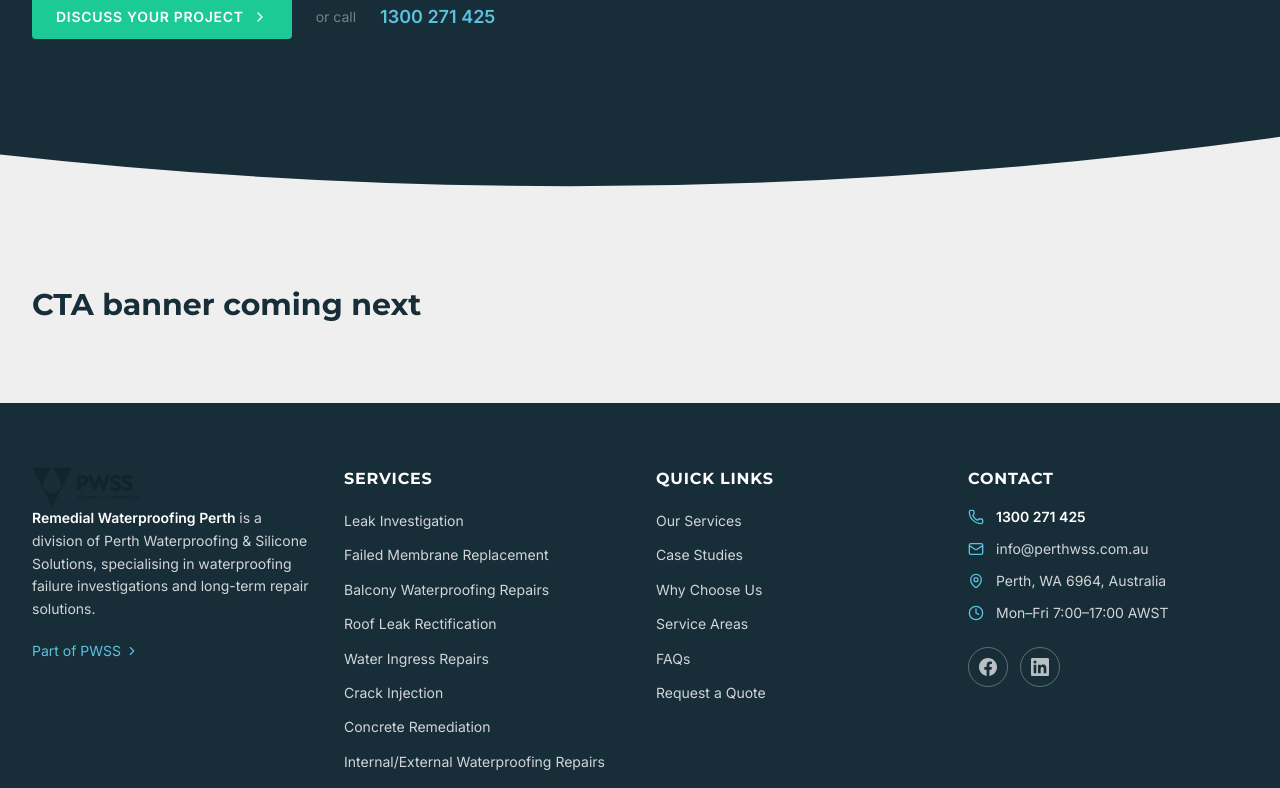
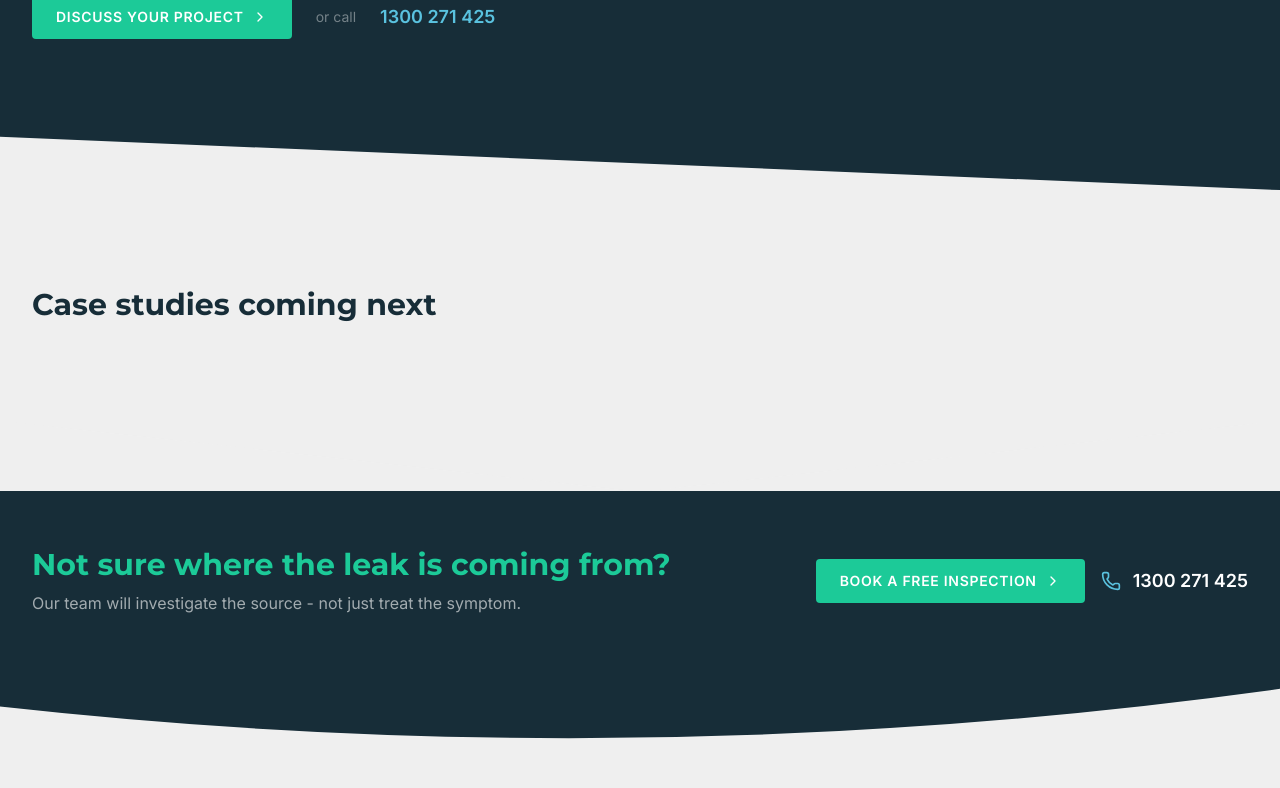
Before and after one commit to Greenie5656/pwss-remedial, a Next.js app: page / in a window 1280 px wide. Shown: the part 3083-3871 px from the top of the page. Built offline with nearby package versions, Linux system fonts and the light colour scheme.

Commit message:
Step 2.4: Reusable CTA Banner with correct section alternation

```diff
--- a/src/app/page.tsx
+++ b/src/app/page.tsx
@@ -1,6 +1,7 @@
 import Hero from '@/components/sections/Hero';
 import ProblemFraming from '@/components/sections/ProblemFraming';
 import ServicesGrid from '@/components/sections/ServicesGrid';
+import CTABanner from '@/components/sections/CTABanner';
 import DiagonalDivider from '@/components/shapes/DiagonalDivider';
 import SectionWrapper from '@/components/ui/SectionWrapper';
 import Container from '@/components/ui/Container';
@@ -8,23 +9,37 @@ import Container from '@/components/ui/Container';
 export default function Home() {
   return (
     <main>
+      {/* Dark */}
       <Hero />
-
       <DiagonalDivider direction="dark-to-light" variant="swoosh" />
 
+      {/* Light */}
       <ProblemFraming />
-
       <DiagonalDivider direction="light-to-dark" variant="v-cut" />
 
+      {/* Dark */}
       <ServicesGrid />
+      <DiagonalDivider direction="dark-to-light" variant="angle" />
 
+      {/* Light — case studies */}
+      <SectionWrapper theme="light" id="case-studies">
+        <Container>
+          <h2 className="font-heading text-3xl font-bold text-pwss-gunmetal">
+            Case studies coming next
+          </h2>
+        </Container>
+      </SectionWrapper>
+      <DiagonalDivider direction="light-to-dark" variant="v-cut" />
+
+      {/* Dark — CTA */}
+      <CTABanner />
       <DiagonalDivider direction="dark-to-light" variant="swoosh" />
 
-      {/* Placeholder — CTA banner next */}
+      {/* Light — placeholder for remaining sections */}
       <SectionWrapper theme="light">
         <Container>
           <h2 className="font-heading text-3xl font-bold text-pwss-gunmetal">
-            CTA banner coming next
+            More sections coming
           </h2>
         </Container>
       </SectionWrapper>
--- /dev/null
+++ b/src/components/sections/CTABanner.tsx
@@ -0,0 +1,44 @@
+import { Phone } from 'lucide-react';
+import Container from '@/components/ui/Container';
+import PhoneLink from '@/components/ui/PhoneLink';
+import Button from '@/components/ui/Button';
+import { CONTACT } from '@/lib/constants';
+
+interface CTABannerProps {
+  heading?: string;
+  subtext?: string;
+}
+
+export default function CTABanner({
+  heading = 'Not sure where the leak is coming from?',
+  subtext = 'Our team will investigate the source - not just treat the symptom.',
+}: CTABannerProps) {
+  return (
+    <section className="bg-pwss-gunmetal py-10 md:py-14" aria-label="Call to action">
+      <Container>
+        <div className="flex flex-col lg:flex-row items-center justify-between gap-6">
+          {/* Left — question */}
+          <div className="text-center lg:text-left">
+            <h2 className="font-heading text-2xl md:text-3xl font-bold text-pwss-mint">
+              {heading}
+            </h2>
+            <p className="mt-2 text-white/60 text-sm md:text-base">
+              {subtext}
+            </p>
+          </div>
+
+          {/* Right — CTAs */}
+          <div className="flex flex-col sm:flex-row items-center gap-4">
+            <Button variant="primary" href="#contact" showArrow>
+              Book a Free Inspection
+            </Button>
+            <PhoneLink className="flex items-center gap-3 text-white hover:text-pwss-mint transition-colors duration-200">
+              <Phone size={20} className="text-pwss-aero" />
+              <span className="text-lg font-bold">{CONTACT.phone}</span>
+            </PhoneLink>
+          </div>
+        </div>
+      </Container>
+    </section>
+  );
+}
```
